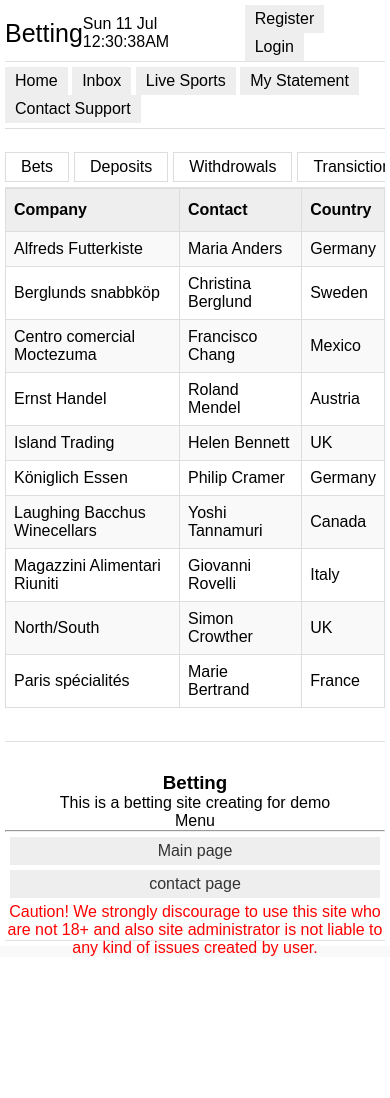
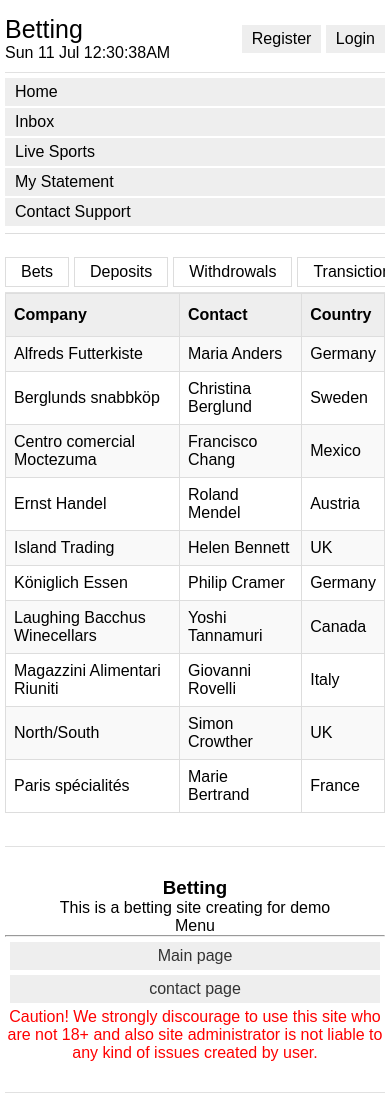
Before and after one commit to mdhgtushar/betting-site, a PHP site: page /User/statement.html in a window 390 px wide. Before the commit the page ends 956 px from the top, so only its background shows below. Run offline with PHP 8.4, Linux system fonts and the light colour scheme.

Commit message:
some update

```diff
--- a/User/statement.html
+++ b/User/statement.html
@@ -34,9 +34,11 @@
 </head>
 <body>
     <section class="container">
-        <section id="header">
+       <section id="header">
+            <div class="sm-heder">
             <div class="header-logo">Betting</div>
             <div class="header-time">Sun 11 Jul 12:30:38AM</div>
+            </div>
             <div class="header-nav">
                 <ul>
                     <li><a href="#">Register</a></li>
@@ -45,7 +47,7 @@
             </div>
         </section>
         <section class="user-menu">
-            <div class="header-nav">
+            <div class="header-nav sm-block">
                 <ul>
                     <li><a href="#">Home</a></li>
                     <li><a href="#">Inbox</a></li>
--- a/User/style.css
+++ b/User/style.css
@@ -122,6 +122,7 @@ margin-bottom: 2px;
 #footer{
 display: block;
 padding: 30px 0;
+height: initial;
 }
 .footer-info, .footer-text{
     max-width: initial;
```
